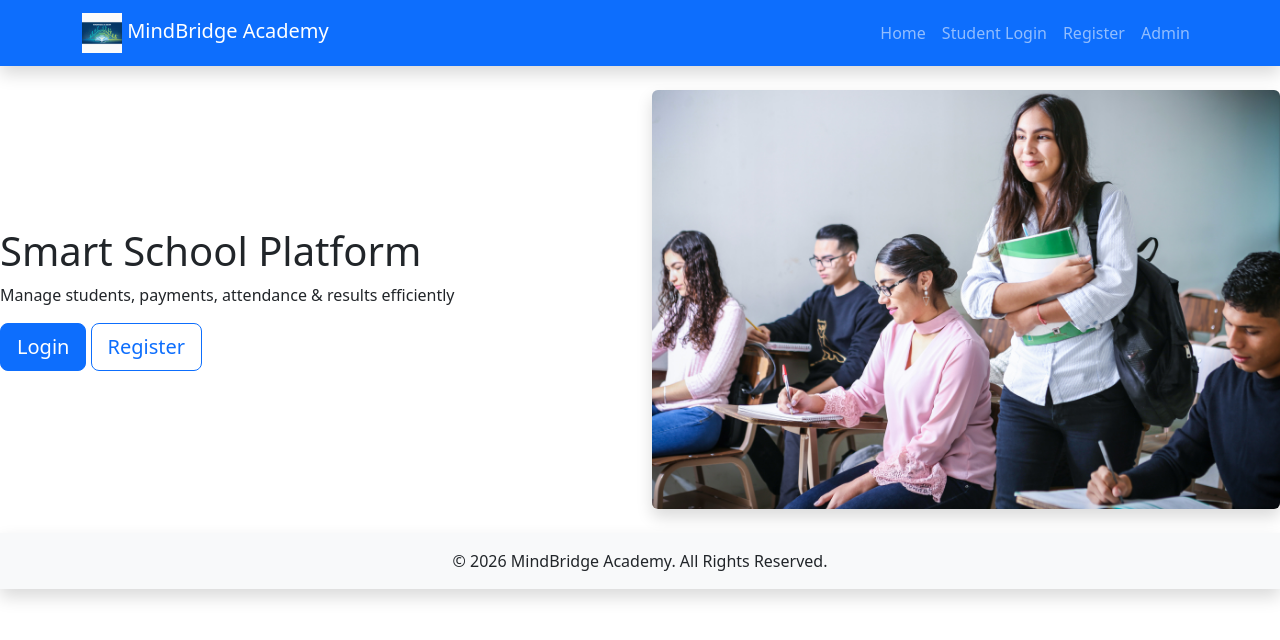
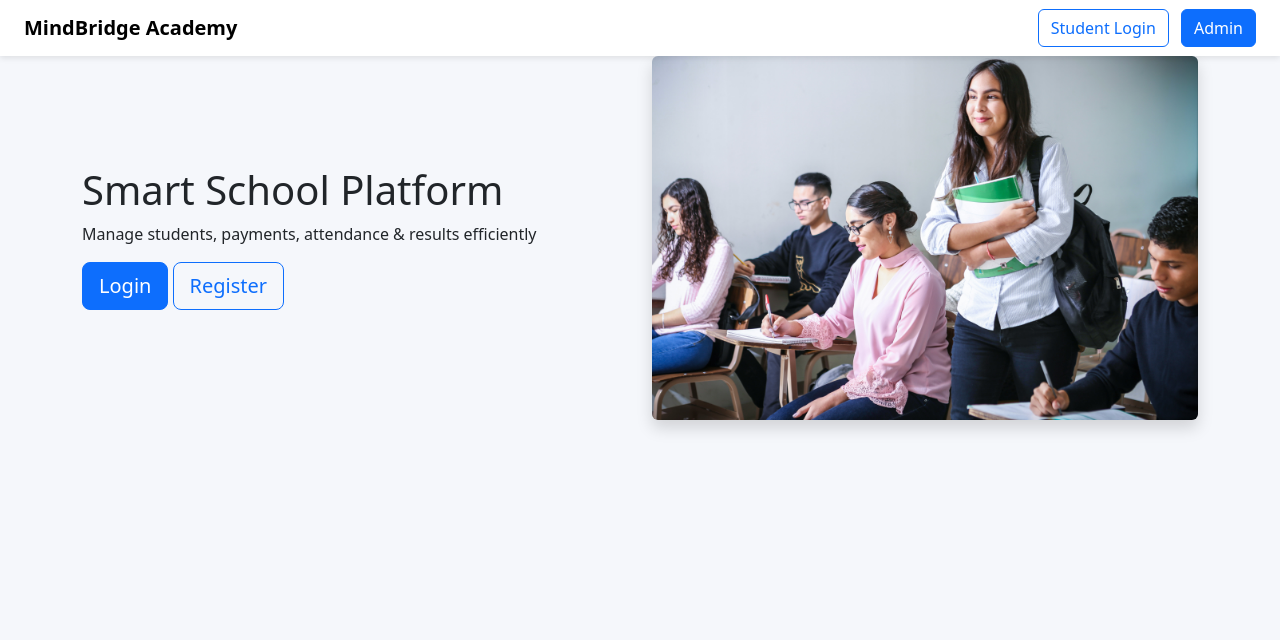
Before and after one commit to godwinlevel139-cpu/MindBridgeAcademy, a Flask app: page / in a window 1280 px wide. Shown: the top 640 px of the page. Run offline with Flask 3, Linux system fonts and the light colour scheme; some libraries are stand-ins or nearby versions.

Commit message:
Update base.html

```diff
--- a/templates/base.html
+++ b/templates/base.html
@@ -1,86 +1,52 @@
-<!doctype html>
+<!DOCTYPE html>
 <html lang="en">
 <head>
-    <meta charset="UTF-8">
-    <meta name="viewport" content="width=device-width, initial-scale=1.0">
-    <title>MindBridge Academy</title>
+<meta charset="UTF-8">
+<title>MindBridge Academy</title>
 
-    <!-- Bootstrap 5 CSS -->
-    <link href="https://cdn.jsdelivr.net/npm/bootstrap@5.3.2/dist/css/bootstrap.min.css" rel="stylesheet">
+<meta name="viewport" content="width=device-width, initial-scale=1">
 
-    <!-- Optional: FontAwesome for icons -->
-    <link rel="stylesheet" href="https://cdnjs.cloudflare.com/ajax/libs/font-awesome/6.5.0/css/all.min.css">
+<!-- Bootstrap CSS -->
+<link href="https://cdn.jsdelivr.net/npm/bootstrap@5.3.3/dist/css/bootstrap.min.css" rel="stylesheet">
 
-    <!-- Custom CSS -->
-    <link rel="stylesheet" href="{{ url_for('static', filename='style.css') }}">
+<style>
+body{
+background:#f5f7fb;
+}
+
+.navbar{
+box-shadow:0 2px 6px rgba(0,0,0,.1);
+}
+
+.card{
+border-radius:15px;
+}
+
+.hero{
+padding:80px 0;
+}
+</style>
 
 </head>
 <body>
 
-<!-- Navbar -->
-<nav class="navbar navbar-expand-lg navbar-dark bg-primary shadow">
-  <div class="container">
-    <a class="navbar-brand" href="{{ url_for('home') }}">
-        <img src="{{ url_for('static', filename='images/logo.png') }}" alt="Logo" height="40">
-        MindBridge Academy
-    </a>
-    <button class="navbar-toggler" type="button" data-bs-toggle="collapse" data-bs-target="#navbarNav">
-      <span class="navbar-toggler-icon"></span>
-    </button>
+<nav class="navbar navbar-expand-lg navbar-light bg-white px-4">
+<a class="navbar-brand fw-bold" href="/">MindBridge Academy</a>
 
-    <div class="collapse navbar-collapse" id="navbarNav">
-      <ul class="navbar-nav ms-auto">
-        <li class="nav-item">
-          <a class="nav-link" href="{{ url_for('home') }}">Home</a>
-        </li>
-        <li class="nav-item">
-          <a class="nav-link" href="/login">Student Login</a>
-        </li>
-        <li class="nav-item">
-          <a class="nav-link" href="/register">Register</a>
-        </li>
-        <li class="nav-item">
-          <a class="nav-link" href="/admin/login">Admin</a>
-        </li>
-      </ul>
-    </div>
-  </div>
+<div class="ms-auto">
+<a href="/login" class="btn btn-outline-primary me-2">Student Login</a>
+<a href="/admin/login" class="btn btn-primary">Admin</a>
+</div>
 </nav>
 
-<!-- Main content -->
-<main class="py-4">
-    {% with messages = get_flashed_messages() %}
-      {% if messages %}
-        <div class="container">
-          {% for msg in messages %}
-            <div class="alert alert-info alert-dismissible fade show" role="alert">
-              {{ msg }}
-              <button type="button" class="btn-close" data-bs-dismiss="alert"></button>
-            </div>
-          {% endfor %}
-        </div>
-      {% endif %}
-    {% endwith %}
+<div class="container">
+{% block content %}{% endblock %}
+</div>
 
-    {% block content %}
-    {% endblock %}
-</main>
+<!-- Bootstrap JS -->
+<script src="https://cdn.jsdelivr.net/npm/bootstrap@5.3.3/dist/js/bootstrap.bundle.min.js"></script>
 
-<!-- Footer -->
-<footer class="bg-light py-3 mt-auto shadow">
-  <div class="container text-center">
-    <p class="mb-0">&copy; 2026 MindBridge Academy. All Rights Reserved.</p>
-  </div>
-</footer>
-
-<!-- Bootstrap 5 JS Bundle -->
-<script src="https://cdn.jsdelivr.net/npm/bootstrap@5.3.2/dist/js/bootstrap.bundle.min.js"></script>
-
-<!-- Optional: Chart JS -->
-<script src="https://cdn.jsdelivr.net/npm/chart.js"></script>
-
-<!-- Custom JS -->
-<script src="{{ url_for('static', filename='main.js') }}"></script>
+{% block scripts %}{% endblock %}
 
 </body>
 </html>
```
